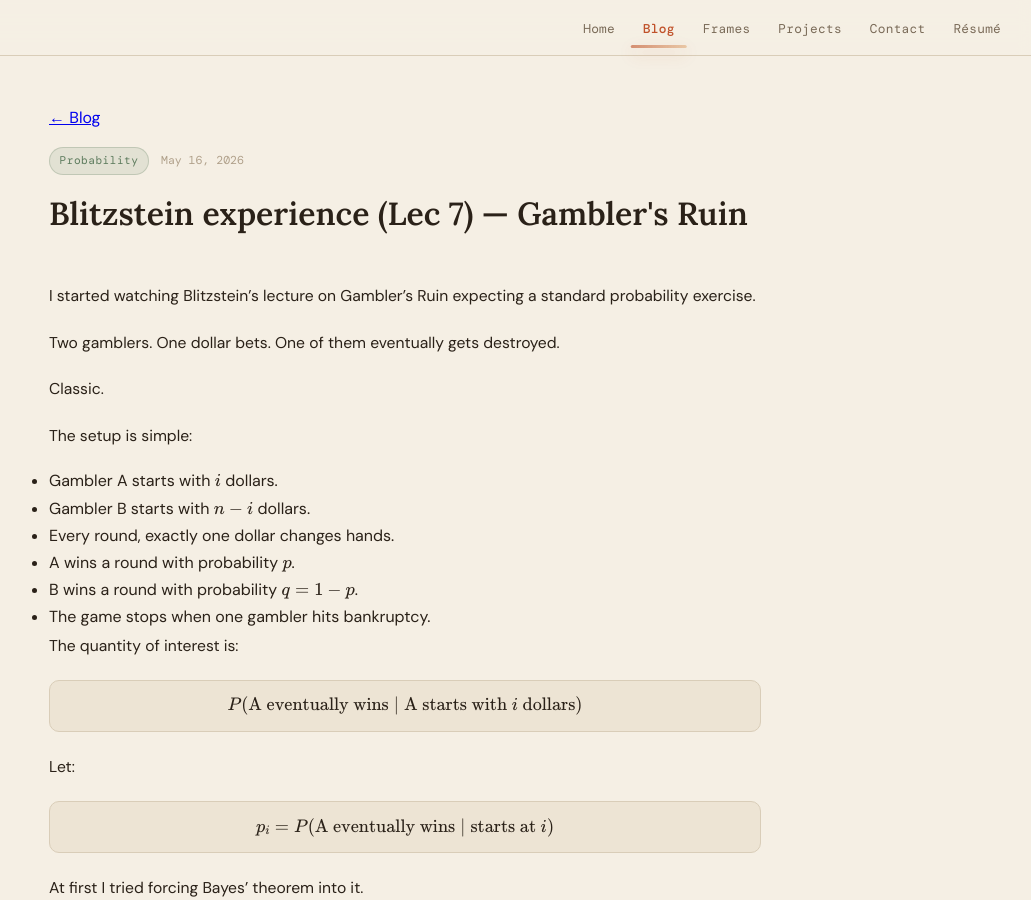
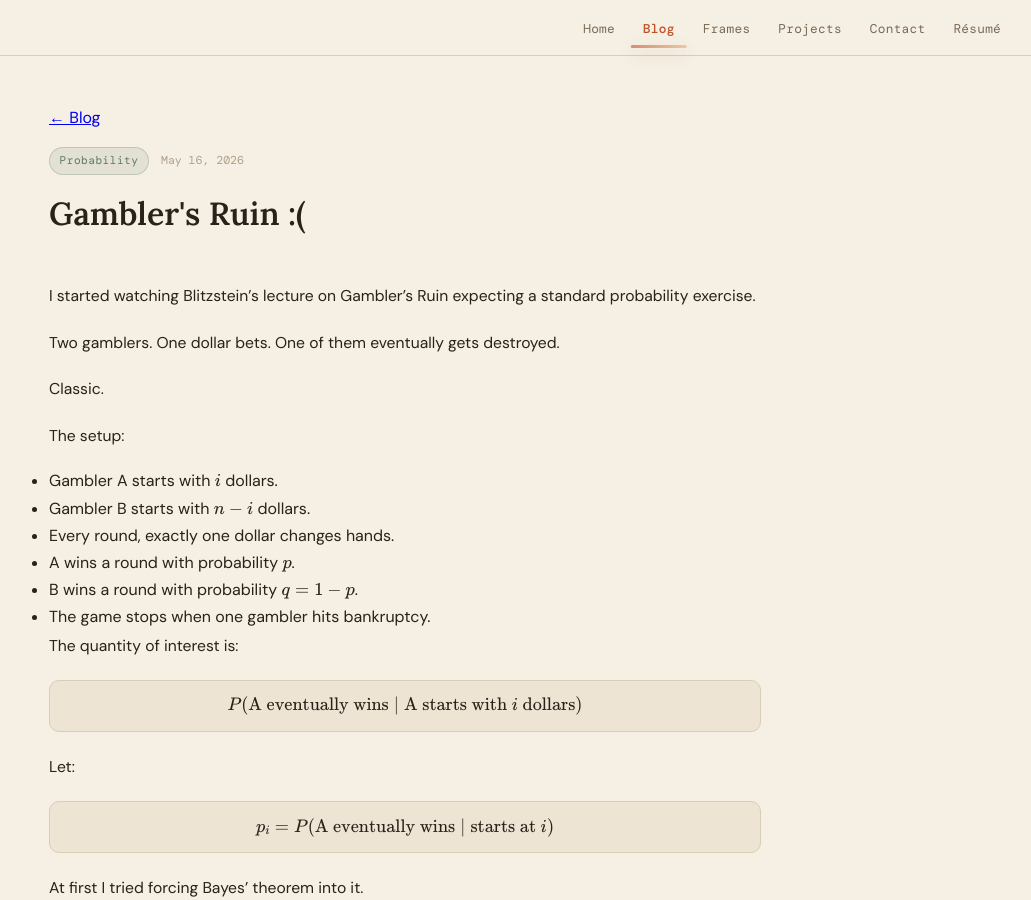
Before and after one commit to ViRaika/ViRaika.github.io, a Jekyll site: the page built from _posts/2026-05-16-gamblers-ruin-and-eigenvectors.md, in a window 1280 px wide and 900 px high. Shown: the whole window, without its empty margins (235-1266 px from the left). Built offline with Jekyll 4.4.1, drawn with Linux system fonts in a browser that asks for light colours; some web fonts are replaced.

Commit message:
Update title of Gambler's Ruin post

```diff
--- a/_posts/2026-05-16-gamblers-ruin-and-eigenvectors.md
+++ b/_posts/2026-05-16-gamblers-ruin-and-eigenvectors.md
@@ -1,6 +1,6 @@
 ---
 layout: post
-title: "Blitzstein experience (Lec 7) — Gambler's Ruin"
+title: "Gambler's Ruin :("
 date: 2026-05-16
 tags: [Probability, Linear Algebra]
 excerpt: "I started with a simple gambler's ruin problem expecting probability tricks. Somehow I ended up rediscovering eigenvectors, matrix diagonalization, and why exponentials naturally appear in difference equations."
@@ -14,7 +14,7 @@ One of them eventually gets destroyed.
 
 Classic.
 
-The setup is simple:
+The setup:
 
 - Gambler A starts with $i$ dollars.
 - Gambler B starts with $n-i$ dollars.
```
